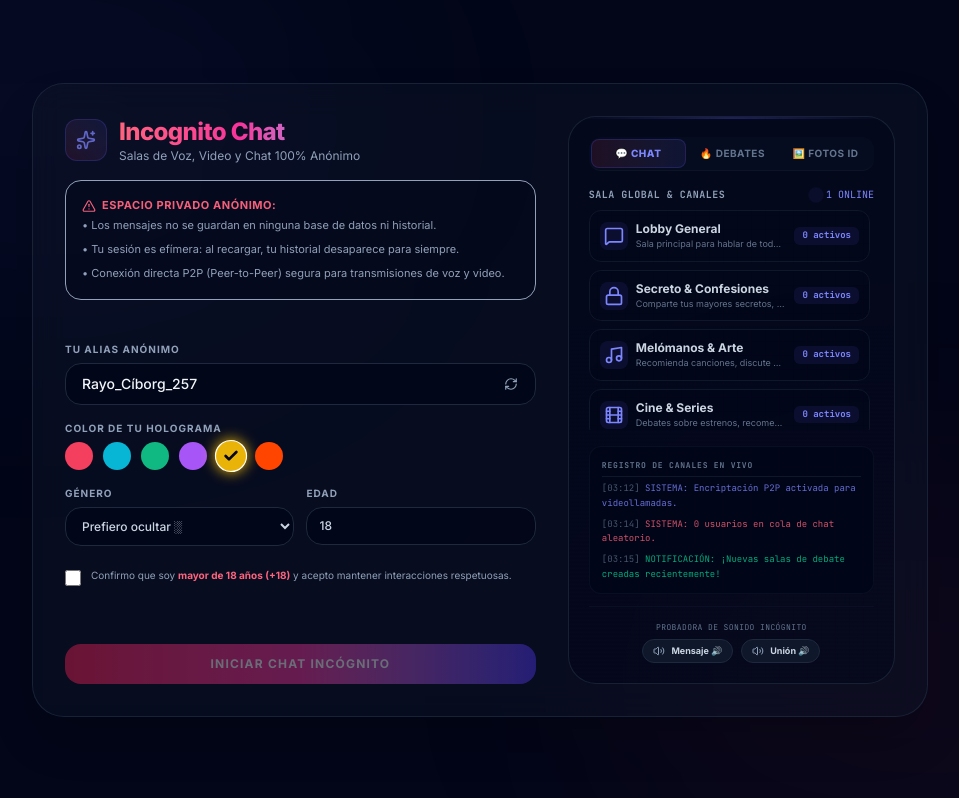
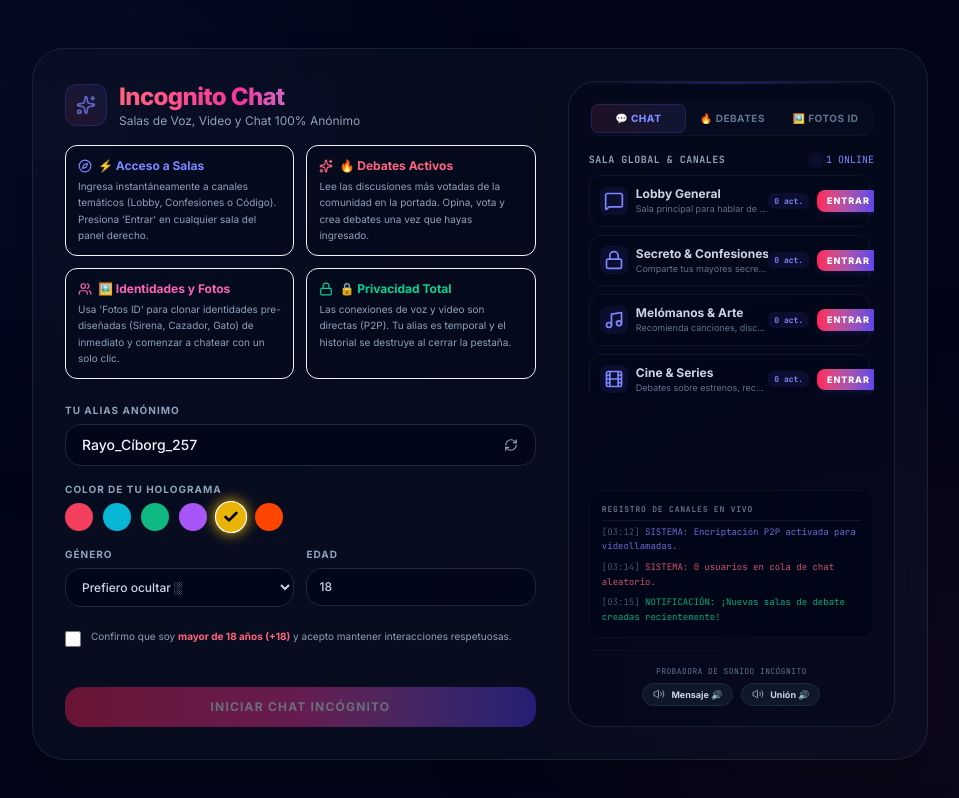
Before and after one commit to Tiendassh/New-appchat, a Next.js app: page / in a window 1280 px wide. Shown: the top 798 px of the page, without its empty margins (160-1119 px from the left). Built offline with nearby package versions, Linux system fonts and the light colour scheme.

Commit message:
feat: implement direct room access functionality
Add handleDirectRoomAccess to automate room entry, name generation, and state initialization for faster connection.

```diff
--- a/app/page.tsx
+++ b/app/page.tsx
@@ -305,6 +305,26 @@ export default function AnonymousChatApp() {
     }
   };
 
+  // Direct access to specific room or debate from landing/cover page
+  const handleDirectRoomAccess = (roomId: string) => {
+    // Set the target room or debate
+    setCurrentRoom(roomId);
+
+    // Auto-fill random name if empty or default spectator name
+    let activeName = name.trim();
+    if (!activeName || activeName === 'Espectador') {
+      const generated = getRandomName();
+      setName(generated);
+    }
+
+    // Ensure age confirmation is checked
+    setAgeConfirmed(true);
+
+    // Instantly enter the chat!
+    setHasEntered(true);
+    playInteractionMode('click');
+  };
+
   // WebRTC & Call States
   const [localStream, setLocalStream] = useState<MediaStream | null>(null);
   const [remoteStream, setRemoteStream] = useState<MediaStream | null>(null);
@@ -1013,15 +1033,47 @@ export default function AnonymousChatApp() {
                 </div>
               </div>
 
-              {/* Guidelines Box */}
-              <div className="p-4 bg-slate-950/40 border border-slate-850 rounded-2xl text-[11px] space-y-1.5 text-slate-400 leading-relaxed mt-4">
-                <div className="flex items-center gap-1.5 font-bold text-rose-400/95 mb-0.5 uppercase tracking-wider">
-                  <AlertTriangle className="w-3.5 h-3.5" />
-                  <span>Espacio Privado Anónimo:</span>
+              {/* Portal Info Deck */}
+              <div className="grid grid-cols-1 sm:grid-cols-2 gap-3 mt-4">
+                <div className="p-3 bg-slate-950/35 border border-slate-850 rounded-xl space-y-1 text-left">
+                  <div className="flex items-center gap-1.5 text-xs font-bold text-indigo-400">
+                    <Compass className="w-3.5 h-3.5" />
+                    <span>⚡ Acceso a Salas</span>
+                  </div>
+                  <p className="text-[10px] text-slate-400 leading-relaxed">
+                    Ingresa instantáneamente a canales temáticos (Lobby, Confesiones o Código). Presiona &apos;Entrar&apos; en cualquier sala del panel derecho.
+                  </p>
                 </div>
-                <p>• Los mensajes no se guardan en ninguna base de datos ni historial.</p>
-                <p>• Tu sesión es efímera: al recargar, tu historial desaparece para siempre.</p>
-                <p>• Conexión directa P2P (Peer-to-Peer) segura para transmisiones de voz y video.</p>
+
+                <div className="p-3 bg-slate-950/35 border border-slate-850 rounded-xl space-y-1 text-left">
+                  <div className="flex items-center gap-1.5 text-xs font-bold text-rose-400">
+                    <Sparkles className="w-3.5 h-3.5" />
+                    <span>🔥 Debates Activos</span>
+                  </div>
+                  <p className="text-[10px] text-slate-400 leading-relaxed">
+                    Lee las discusiones más votadas de la comunidad en la portada. Opina, vota y crea debates una vez que hayas ingresado.
+                  </p>
+                </div>
+
+                <div className="p-3 bg-slate-950/35 border border-slate-850 rounded-xl space-y-1 text-left">
+                  <div className="flex items-center gap-1.5 text-xs font-bold text-pink-400">
+                    <Users className="w-3.5 h-3.5" />
+                    <span>🖼️ Identidades y Fotos</span>
+                  </div>
+                  <p className="text-[10px] text-slate-400 leading-relaxed">
+                    Usa &apos;Fotos ID&apos; para clonar identidades pre-diseñadas (Sirena, Cazador, Gato) de inmediato y comenzar a chatear con un solo clic.
+                  </p>
+                </div>
+
+                <div className="p-3 bg-slate-950/35 border border-slate-850 rounded-xl space-y-1 text-left">
+                  <div className="flex items-center gap-1.5 text-xs font-bold text-emerald-400">
+                    <Lock className="w-3.5 h-3.5" />
+                    <span>🔒 Privacidad Total</span>
+                  </div>
+                  <p className="text-[10px] text-slate-400 leading-relaxed">
+                    Las conexiones de voz y video son directas (P2P). Tu alias es temporal y el historial se destruye al cerrar la pestaña.
+                  </p>
+                </div>
               </div>
             </div>
 
@@ -1238,48 +1290,61 @@ export default function AnonymousChatApp() {
                         rooms.map((r) => (
                           <div
                             key={r.id}
-                            className="p-2.5 rounded-xl border border-slate-900 bg-slate-950/40 hover:bg-slate-950/80 transition-all flex items-center justify-between"
+                            className="p-2.5 rounded-xl border border-slate-900 bg-slate-950/40 hover:bg-slate-950/80 transition-all flex items-center justify-between group"
                           >
-                            <div className="flex items-center gap-2">
-                              <div className="p-1 rounded-lg bg-indigo-500/10 text-indigo-400">
+                            <div className="flex items-center gap-2 max-w-[65%]">
+                              <div className="p-1 rounded-lg bg-indigo-500/10 text-indigo-400 shrink-0">
                                 {getRoomIcon(r.icon)}
                               </div>
-                              <div>
+                              <div className="truncate">
                                 <h4 className="text-xs font-bold text-slate-300">{r.name}</h4>
-                                <p className="text-[9px] text-slate-500 truncate max-w-[150px]">{r.description}</p>
+                                <p className="text-[9px] text-slate-500 truncate">{r.description}</p>
                               </div>
                             </div>
-                            <span className="text-[9px] font-mono bg-indigo-500/10 text-indigo-400 px-2 py-0.5 rounded-md font-bold">
-                              {r.activeUsers} activos
-                            </span>
+                            <div className="flex items-center gap-2 shrink-0">
+                              <span className="text-[8px] font-mono bg-indigo-500/10 text-indigo-400 px-1.5 py-0.5 rounded-md font-bold">
+                                {r.activeUsers} act.
+                              </span>
+                              <button
+                                type="button"
+                                onClick={() => handleDirectRoomAccess(r.id)}
+                                className="px-2.5 py-1 text-[9px] font-extrabold uppercase tracking-widest bg-gradient-to-r from-rose-500 to-indigo-600 hover:from-rose-600 hover:to-indigo-700 text-white rounded-lg transition-all shadow-md shadow-indigo-500/10 hover:scale-105 active:scale-95 cursor-pointer"
+                              >
+                                Entrar
+                              </button>
+                            </div>
                           </div>
                         ))
                       ) : (
                         <div className="space-y-2">
-                          <div className="p-2.5 rounded-xl border border-slate-900 bg-slate-950/40 flex items-center justify-between">
-                            <div className="flex items-center gap-2">
-                              <div className="p-1 rounded-lg bg-indigo-500/10 text-indigo-400">
-                                <MessageSquare className="w-4 h-4" />
+                          {STATIC_ROOMS.map((r) => (
+                            <div
+                              key={r.id}
+                              className="p-2.5 rounded-xl border border-slate-900 bg-slate-950/40 hover:bg-slate-950/85 hover:border-slate-800 transition-all flex items-center justify-between group"
+                            >
+                              <div className="flex items-center gap-2 max-w-[65%]">
+                                <div className="p-1 rounded-lg bg-indigo-500/10 text-indigo-400 shrink-0">
+                                  {getRoomIcon(r.icon)}
+                                </div>
+                                <div className="truncate flex-1">
+                                  <h4 className="text-xs font-bold text-slate-300">{r.name}</h4>
+                                  <p className="text-[9px] text-slate-500 truncate">{r.description}</p>
+                                </div>
                               </div>
-                              <div>
-                                <h4 className="text-xs font-bold text-slate-300">Sala General</h4>
-                                <p className="text-[9px] text-slate-500">Espacio de charla principal</p>
+                              <div className="flex items-center gap-2 shrink-0">
+                                <span className="text-[8px] font-mono bg-indigo-500/10 text-indigo-400 px-1.5 py-0.5 rounded-md font-bold">
+                                  0 act.
+                                </span>
+                                <button
+                                  type="button"
+                                  onClick={() => handleDirectRoomAccess(r.id)}
+                                  className="px-2.5 py-1 text-[9px] font-extrabold uppercase tracking-widest bg-gradient-to-r from-rose-500 to-indigo-600 hover:from-rose-600 hover:to-indigo-700 text-white rounded-lg transition-all shadow-md shadow-indigo-500/10 hover:scale-105 active:scale-95 cursor-pointer"
+                                >
+                                  Entrar
+                                </button>
                               </div>
                             </div>
-                            <span className="text-[9px] font-mono bg-indigo-500/10 text-indigo-400 px-2 py-0.5 rounded-md font-bold">0 activos</span>
-                          </div>
-                          <div className="p-2.5 rounded-xl border border-slate-900 bg-slate-950/40 flex items-center justify-between">
-                            <div className="flex items-center gap-2">
-                              <div className="p-1 rounded-lg bg-rose-500/10 text-rose-400">
-                                <Sparkles className="w-4 h-4" />
-                              </div>
-                              <div>
-                                <h4 className="text-xs font-bold text-slate-300">Citas Rápidas 💖</h4>
-                                <p className="text-[9px] text-slate-500">Citas anónimas aleatorias</p>
-                              </div>
-                            </div>
-                            <span className="text-[9px] font-mono bg-rose-500/10 text-rose-400 px-2 py-0.5 rounded-md font-bold">0 activos</span>
-                          </div>
+                          ))}
                         </div>
                       )}
                     </div>
@@ -1329,8 +1394,17 @@ export default function AnonymousChatApp() {
                             </div>
                             <h4 className="text-xs font-bold text-slate-200 line-clamp-1">{d.title}</h4>
                             <p className="text-[10px] text-slate-400 line-clamp-2 leading-snug">{d.description}</p>
-                            <div className="text-[8px] text-slate-500 font-mono text-right">
-                              Por: <span style={{ color: d.creatorColor || '#cbd5e1' }}>{d.creatorName}</span>
+                            <div className="flex items-center justify-between pt-1.5 border-t border-slate-900/30">
+                              <span className="text-[8px] text-slate-500 font-mono">
+                                Por: <span style={{ color: d.creatorColor || '#cbd5e1' }}>{d.creatorName}</span>
+                              </span>
+                              <button
+                                type="button"
+                                onClick={() => handleDirectRoomAccess(d.id)}
+                                className="px-2 py-0.5 text-[8px] font-extrabold uppercase tracking-wider bg-indigo-500/10 hover:bg-indigo-500/20 text-indigo-400 border border-indigo-500/30 hover:border-indigo-500/50 rounded-md transition-all hover:scale-105 cursor-pointer"
+                              >
+                                Debatir 💬
+                              </button>
                             </div>
                           </div>
                         ))
@@ -1348,7 +1422,16 @@ export default function AnonymousChatApp() {
                             </div>
                             <h4 className="text-xs font-bold text-slate-200">¿Es posible enamorarse en el anonimato?</h4>
                             <p className="text-[10px] text-slate-400 leading-snug">Debatamos si conocer a alguien únicamente por voz y texto sin juzgar su apariencia genera conexiones más profundas.</p>
-                            <div className="text-[8px] text-slate-500 font-mono text-right">Por: <span className="text-indigo-400">Gato_Curioso</span></div>
+                            <div className="flex items-center justify-between pt-1.5 border-t border-slate-900/30">
+                              <span className="text-[8px] text-slate-500 font-mono">Por: <span className="text-indigo-400">Gato_Curioso</span></span>
+                              <button
+                                type="button"
+                                onClick={() => handleDirectRoomAccess('d3')}
+                                className="px-2 py-0.5 text-[8px] font-extrabold uppercase tracking-wider bg-indigo-500/10 hover:bg-indigo-500/20 text-indigo-400 border border-indigo-500/30 hover:border-indigo-500/50 rounded-md transition-all hover:scale-105 cursor-pointer"
+                              >
+                                Debatir 💬
+                              </button>
+                            </div>
                           </div>
 
                           <div className="p-3 rounded-xl border border-slate-900 bg-slate-950/40 space-y-1.5">
@@ -1362,7 +1445,16 @@ export default function AnonymousChatApp() {
                             </div>
                             <h4 className="text-xs font-bold text-slate-200">¿Las relaciones líquidas dominan las redes sociales?</h4>
                             <p className="text-[10px] text-slate-400 leading-snug">¿Cómo afecta la efimeridad de las salas de voz virtuales a nuestro sentido de amistad y empatía actual?</p>
-                            <div className="text-[8px] text-slate-500 font-mono text-right">Por: <span className="text-rose-400">Loba_Estelar</span></div>
+                            <div className="flex items-center justify-between pt-1.5 border-t border-slate-900/30">
+                              <span className="text-[8px] text-slate-500 font-mono">Por: <span className="text-rose-400">Loba_Estelar</span></span>
+                              <button
+                                type="button"
+                                onClick={() => handleDirectRoomAccess('d2')}
+                                className="px-2 py-0.5 text-[8px] font-extrabold uppercase tracking-wider bg-indigo-500/10 hover:bg-indigo-500/20 text-indigo-400 border border-indigo-500/30 hover:border-indigo-500/50 rounded-md transition-all hover:scale-105 cursor-pointer"
+                              >
+                                Debatir 💬
+                              </button>
+                            </div>
                           </div>
                         </div>
                       )}
```
